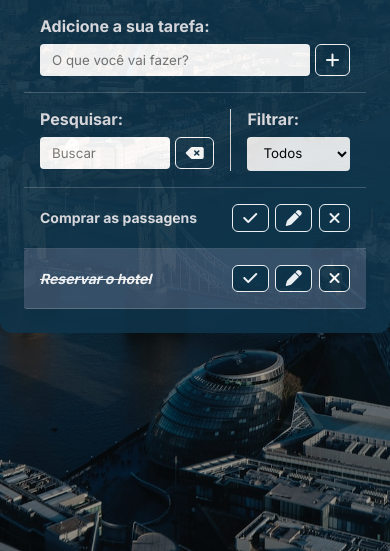
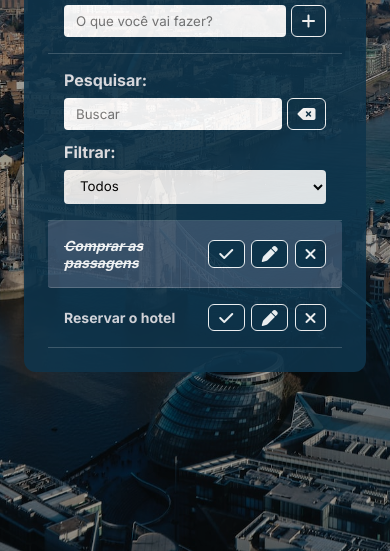
Before and after one commit to mmanaclara/todo-travel, a plain HTML site: page index.html in a window 390 px wide. Shown: the part 293-844 px from the top of the page. Drawn offline with Linux system fonts and the light colour scheme.

Commit message:
layout responsivo

```diff
--- a/css/style.css
+++ b/css/style.css
@@ -192,3 +192,23 @@ select:focus {
   text-decoration: line-through;
   font-style: italic;
 }
+
+@media (max-width: 500px) {
+  .todo-container {
+    margin-inline: 1.5rem;
+  }
+  #toolbar {
+    flex-direction: column;
+    gap: 0.75rem;
+  }
+  #search {
+    border-right: 0;
+    padding-right: 0;
+    margin-right: 0;
+    width: 100%;
+  }
+
+  #filter {
+    width: 100%;
+  }
+}
--- a/index.html
+++ b/index.html
@@ -69,7 +69,7 @@
         </div>
 
         <div id="todo-list">
-            <div class="todo">
+            <div class="todo done">
                 <h3>Comprar as passagens</h3>
                 <button class="finish-todo">
                     <i class="fa-solid fa-check"></i>
@@ -82,7 +82,7 @@
                 </button>
             </div>
 
-            <div class="todo done">
+            <div class="todo">
                 <h3>Reservar o hotel</h3>
                 <button class="finish-todo">
                     <i class="fa-solid fa-check"></i>
```
Also changed, not shown: js/main.js (line endings or trailing spaces).
